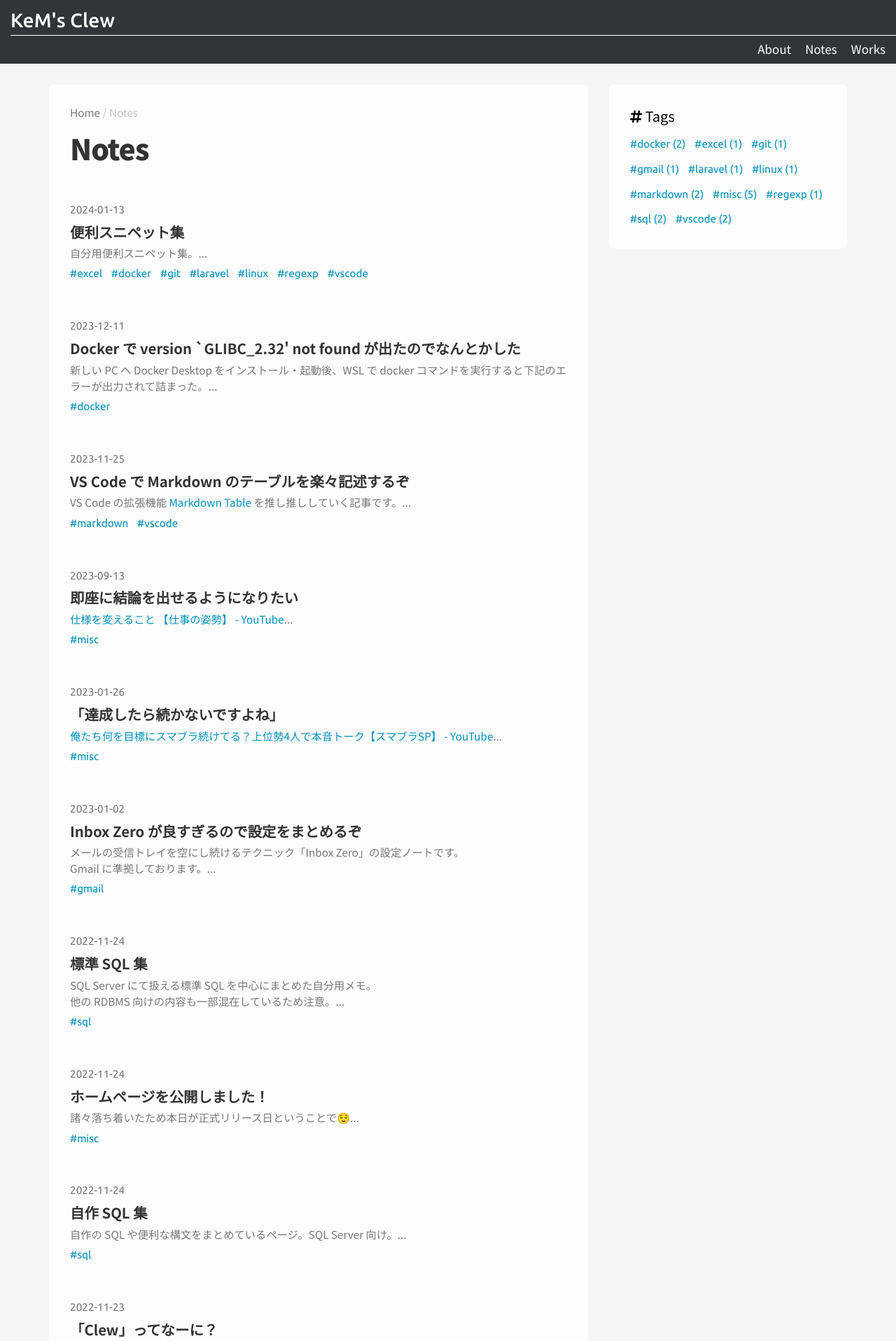
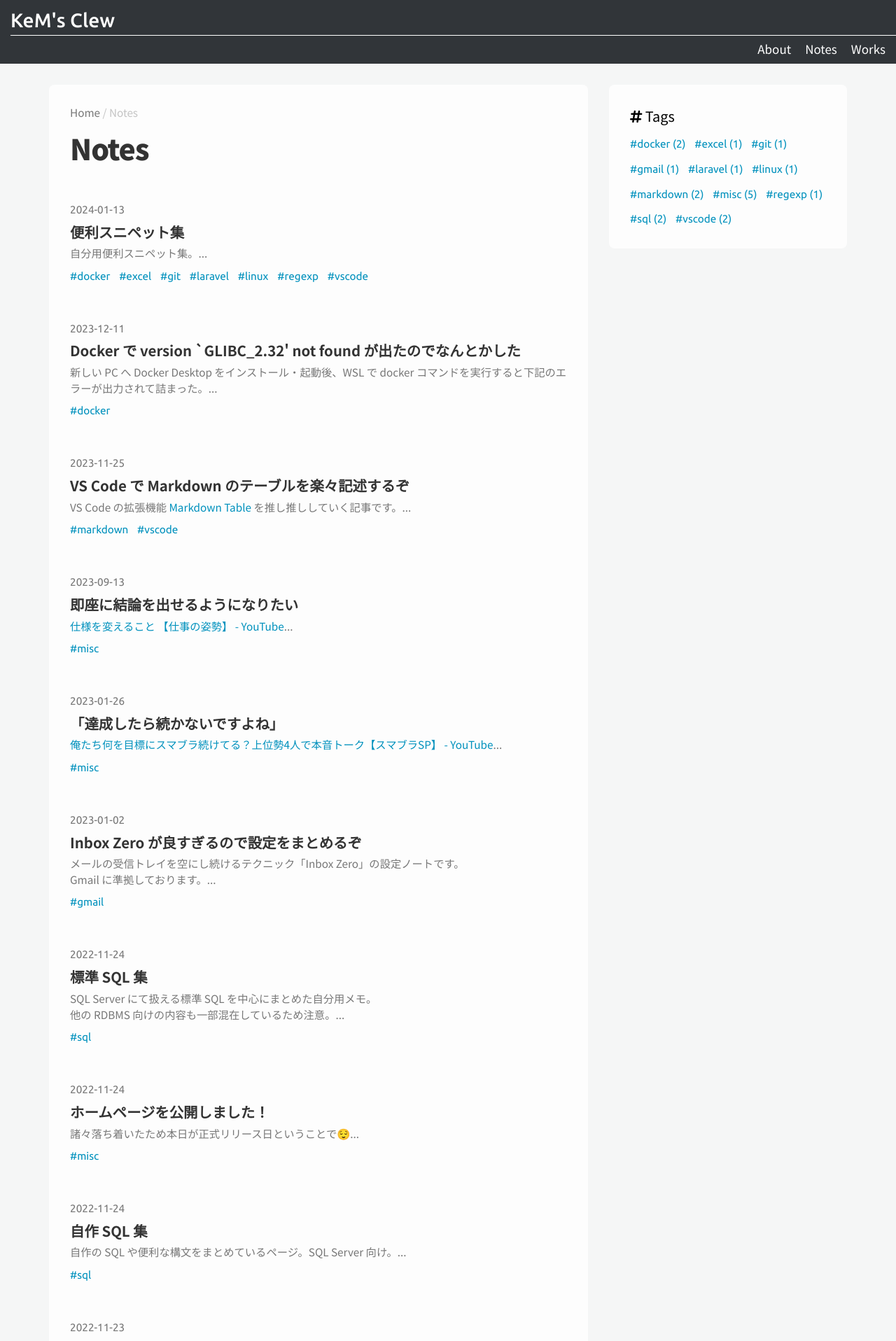
Before and after one commit to kenkenpa198/kems-clew.net, a Jekyll site: the page built from docs/notes.md, in a window 1280 px wide. Shown: the top 1916 px of the page at 70% size. Built offline with Jekyll 4.4.1, drawn with Linux system fonts in a browser that asks for light colours; nearby versions of some CDN libraries; the repository's description, which GitHub fills in, is left out.

Commit message:
[update]refactoring tag-cloud

```diff
--- a/docs/_includes/nav-filter.html
+++ b/docs/_includes/nav-filter.html
@@ -1,17 +1,10 @@
 <nav class="works-filter">
   <section>
     <h3 class="filter-h">
-      <a href="{{ "./notes/tags.html" | relative_url }}"><i class="fa-solid fa-hashtag"></i> Tags</a>
+      <a href="{{ "./notes/tags.html" | relative_url }}">
+        <i class="fa-solid fa-hashtag"></i>
+        Tags</a>
     </h3>
-    <ul class="post-tags">
-      {%- if site.posts.size > 0 -%}
-        {% assign sorted_tags = site.tags | sort %}
-        {% for tag in sorted_tags %}
-          <li>
-            <a href="{{ "./notes/tags.html#" | append: tag[0] | relative_url }}">#{{ tag[0] }} ({{ tag[1] | size }})</a>
-          </li>
-        {% endfor %}
-      {%- endif -%}
-    </ul>
+    {% include tag-cloud.html %}
   </section>
 </nav>
--- a/docs/_includes/post-card.html
+++ b/docs/_includes/post-card.html
@@ -20,10 +20,8 @@
     {{ post.excerpt }}
   </div>
 
-  <!-- タグ -->
-  <ul class="post-tags">
-    {% for tag in post.tags %}
-      <li><a href="{{ "./notes/tags.html#" | append: tag | relative_url }}">#{{ tag }}</a></li>
-    {% endfor %}
+  <!-- タグクラウド -->
+  <ul class="tag-cloud">
+    {% include tag-cloud.html tags=post.tags %}
   </ul>
 </li>
--- /dev/null
+++ b/docs/_includes/tag-cloud.html
@@ -0,0 +1,32 @@
+{% comment %}
+  <!-- タグクラウド
+
+  タグの配列が tags へ渡されていればその配列をループ表示する。
+  渡されていなければサイト全体のタグをループ表示する。
+
+  ex: {% include tag-cloud.html tags=page.tags %}
+  -->
+{% endcomment %}
+
+<ul class="tag-cloud">
+  {%- if site.posts.size > 0 -%}
+
+    {%- if include.tags -%}
+      {% assign sorted_tags = include.tags | sort %}
+      {% for tag in sorted_tags %}
+        <li>
+          <a href="{{ "./notes/tags.html#" | append: tag | relative_url }}">#{{ tag }}</a>
+        </li>
+      {% endfor %}
+
+    {% else %}
+      {% assign sorted_tags = site.tags | sort %}
+      {% for tag in sorted_tags %}
+        <li>
+          <a href="{{ "./notes/tags.html#" | append: tag[0] | relative_url }}">#{{ tag[0] }} ({{ tag[1] | size }})</a>
+        </li>
+      {% endfor %}
+    {%- endif -%}
+
+  {%- endif -%}
+</ul>
--- a/docs/_sass/minima/_layout.scss
+++ b/docs/_sass/minima/_layout.scss
@@ -315,7 +315,7 @@
 /**
  * Tags
  */
-.post-tags {
+.tag-cloud {
   list-style: none;
   display: flex;
   flex-wrap: wrap;
```
Also changed, not shown: docs/_layouts/post.html (+3 -8 lines).
